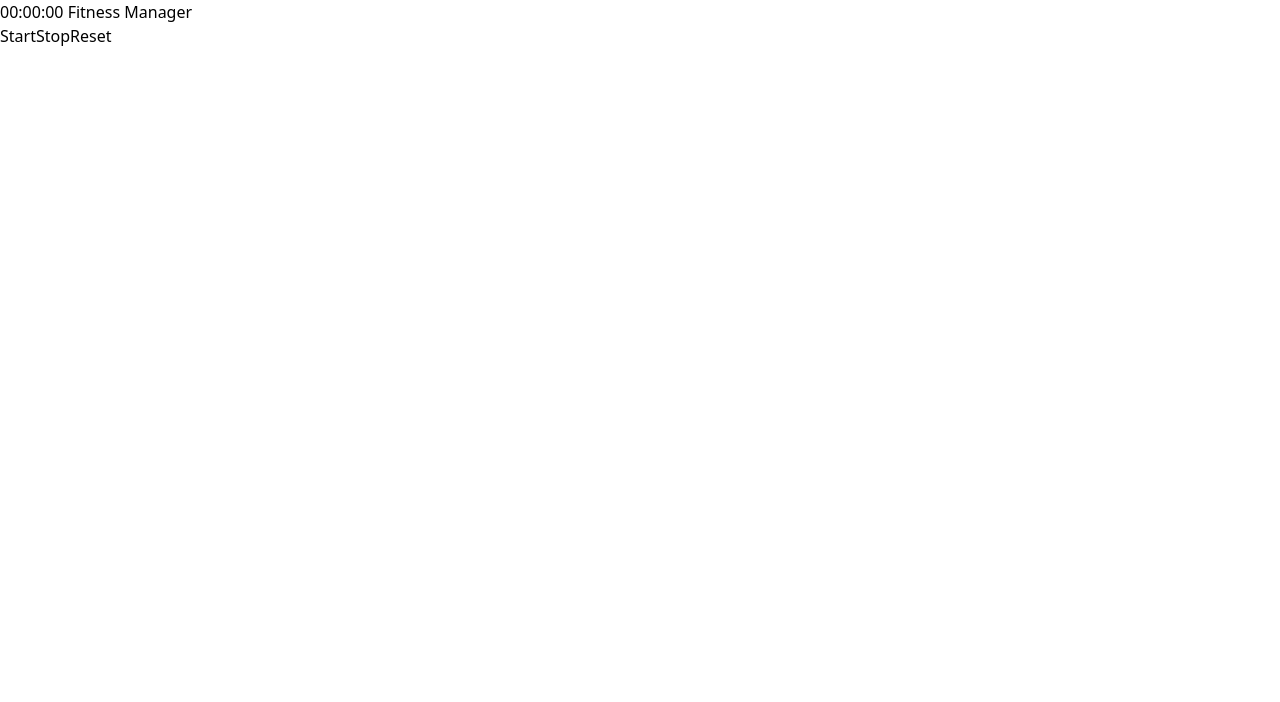
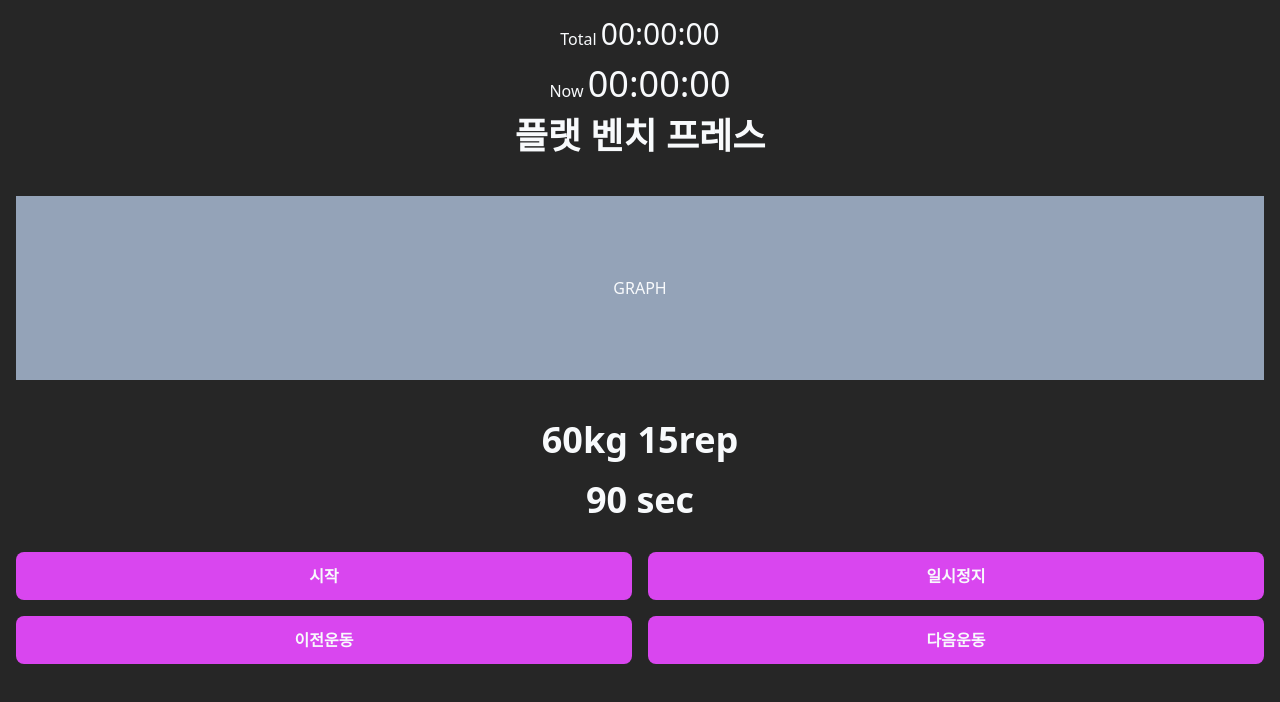
Before and after one commit to woajun/fitness-manager-vue, a Vue app in the folder frontend/: page / in a window 1280 px wide. Shown: the top 702 px of the page. Built offline with nearby package versions, Linux system fonts and the light colour scheme.

Commit message:
add design

```diff
--- a/frontend/package.json
+++ b/frontend/package.json
@@ -1,5 +1,5 @@
 {
-  "name": "work-schedule",
+  "name": "fitness-manager",
   "version": "0.0.0",
   "scripts": {
     "dev": "vite",
@@ -21,10 +21,12 @@
     "@vue/eslint-config-airbnb": "^7.0.0",
     "@vue/eslint-config-typescript": "^11.0.0",
     "@vue/tsconfig": "^0.1.3",
+    "autoprefixer": "^10.4.13",
     "eslint": "^8.21.0",
     "eslint-config-airbnb-typescript": "^17.0.0",
     "eslint-plugin-vue": "^9.3.0",
     "npm-run-all": "^4.1.5",
+    "postcss": "^8.4.21",
     "tailwindcss": "^3.2.4",
     "typescript": "~4.7.4",
     "vite": "^3.0.4",
--- /dev/null
+++ b/frontend/postcss.config.js
@@ -0,0 +1,6 @@
+module.exports = {
+    plugins: {
+        tailwindcss: {},
+        autoprefixer: {},
+    }
+}
--- a/frontend/src/App.vue
+++ b/frontend/src/App.vue
@@ -3,7 +3,7 @@ import InWork from './pages/working/InWork.vue';
 
 </script>
 <template>
-  <div>
+  <div class="container mx-auto px-4 py-4 bg-neutral-800 text-slate-50 h-screen">
     <InWork />
   </div>
 </template>
--- a/frontend/src/components/helper.ts
+++ b/frontend/src/components/helper.ts
@@ -1,75 +1,4 @@
-/* eslint-disable no-plusplus */
 /* eslint-disable import/prefer-default-export */
-
-type Iterate = {
-  (num: number):number[];
-  <T>(num: number, fill?:T):T[];
-  (num: number, fill?:unknown):unknown[];
-};
-export const iterate: Iterate = (num: number, fill?:unknown) => {
-  if (fill !== undefined) {
-    return Array(num).fill(fill);
-  }
-  return Array(num).fill(0).map((e, i) => i);
-};
-
-let idGenerator = 0;
-export const newID = () => {
-  idGenerator += 1;
-  return idGenerator;
-};
-
-export function shuffle<T>(arr:Array<T>):Array<T> {
-  // const arr = JSON.parse(JSON.stringify(rawArr));
-  let i = arr.length;
-  let randomI : number;
-
-  while (i !== 0) {
-    randomI = Math.floor(Math.random() * i);
-    i--;
-
-    // eslint-disable-next-line no-param-reassign
-    [arr[i], arr[randomI]] = [arr[randomI], arr[i]];
-  }
-  return arr;
+export function to00(r: number) {
+  return r < 10 ? `0${r}` : `${r}`;
 }
-
-export function deepcopy<T>(target:Array<T>):Array<T> {
-  return JSON.parse(JSON.stringify(target));
-}
-
-export function spliteToInt(target:number, piece: number) {
-  const el = Math.floor(target / piece);
-  const rest = target % piece;
-  const splited = iterate(piece, el);
-  iterate(rest).forEach((i) => {
-    splited[i] += 1;
-  });
-  return splited;
-}
-
-export function splitInt(target:number, piece: number) {
-  const el = Math.floor(target / piece);
-  return iterate(piece, el);
-}
-
-export function calcRest(target:number, piece: number) {
-  return target % piece;
-}
-
-export function dateFormat(date:Date) {
-  const y = date.getFullYear();
-  const m = date.getMonth() + 1;
-  const mm = m < 10 ? `0${m}` : m;
-  const d = date.getDate();
-  const dd = d < 10 ? `0${d}` : d;
-  return `${y}-${mm}-${dd}`;
-}
-
-export function getMonthLength(y:number, m: number) {
-  return new Date(y, m, 0).getDate();
-}
-
-export function getDatesArray(y:number, m: number) {
-  return iterate(getMonthLength(y, m)).map((i) => i + 1);
-}
--- a/frontend/src/components/stopWatch.ts
+++ b/frontend/src/components/stopWatch.ts
@@ -1,9 +1,7 @@
 import type { Ref } from 'vue';
+import { to00 } from './helper';
 
 /* eslint-disable no-plusplus */
-function to00(r: number) {
-  return r < 10 ? `0${r}` : `${r}`;
-}
 
 class StopWatch {
   timeText: Ref<string>;
--- a/frontend/src/interfaces.ts
+++ b/frontend/src/interfaces.ts
@@ -15,5 +15,6 @@ type Set = {
 export type SaveRequestDTO = {
   memberID: number;
   startDate: Date;
+  totalTime: number;
   sets: Set[]
 };
--- a/frontend/src/pages/working/InWork.vue
+++ b/frontend/src/pages/working/InWork.vue
@@ -3,22 +3,52 @@ import { ref } from 'vue';
 import StopWatch from '../../components/stopWatch';
 
 const timeText = ref('');
-const sw = new StopWatch(timeText);
+const stopWatch = new StopWatch(timeText);
 
 </script>
 <template>
   <div>
-    {{ timeText }}
-    <label>Fitness Manager</label>
-    <div>
-      <button @click="sw.start">
-        Start
+    <div class="text-center">
+      <span>Total </span>
+      <span class="text-3xl">
+        {{ timeText }}
+      </span>
+    </div>
+    <div class="text-center pt-3">
+      <span>Now </span>
+      <span class="text-4xl">
+        {{ timeText }}
+      </span>
+    </div>
+    <div class="text-center pt-3">
+      <p class="text-4xl font-semibold">
+        플랫 벤치 프레스
+      </p>
+    </div>
+
+    <div class="text-center py-20 my-10 bg-slate-400">
+      GRAPH
+    </div>
+
+    <div class="text-center text-4xl">
+      <span class="font-semibold">60kg</span>
+      <span class="font-semibold"> 15rep</span>
+    </div>
+    <div class="text-center text-4xl pt-5">
+      <span class="font-semibold">90 sec</span>
+    </div>
+    <div class="grid gap-4 grid-cols-2 py-5 mt-3">
+      <button class="font-semibold rounded-lg bg-fuchsia-500 h-12" @click="stopWatch.start">
+        시작
       </button>
-      <button @click="sw.stop">
-        Stop
+      <button class="font-semibold rounded-lg bg-fuchsia-500 h-12" @click="stopWatch.stop">
+        일시정지
       </button>
-      <button @click="sw.reset">
-        Reset
+      <button class="font-semibold rounded-lg bg-fuchsia-500 h-12">
+        이전운동
+      </button>
+      <button class="font-semibold rounded-lg bg-fuchsia-500 h-12">
+        다음운동
       </button>
     </div>
   </div>
```
Also changed, not shown: 1 other file (tests, documents, lock files or other folders).
